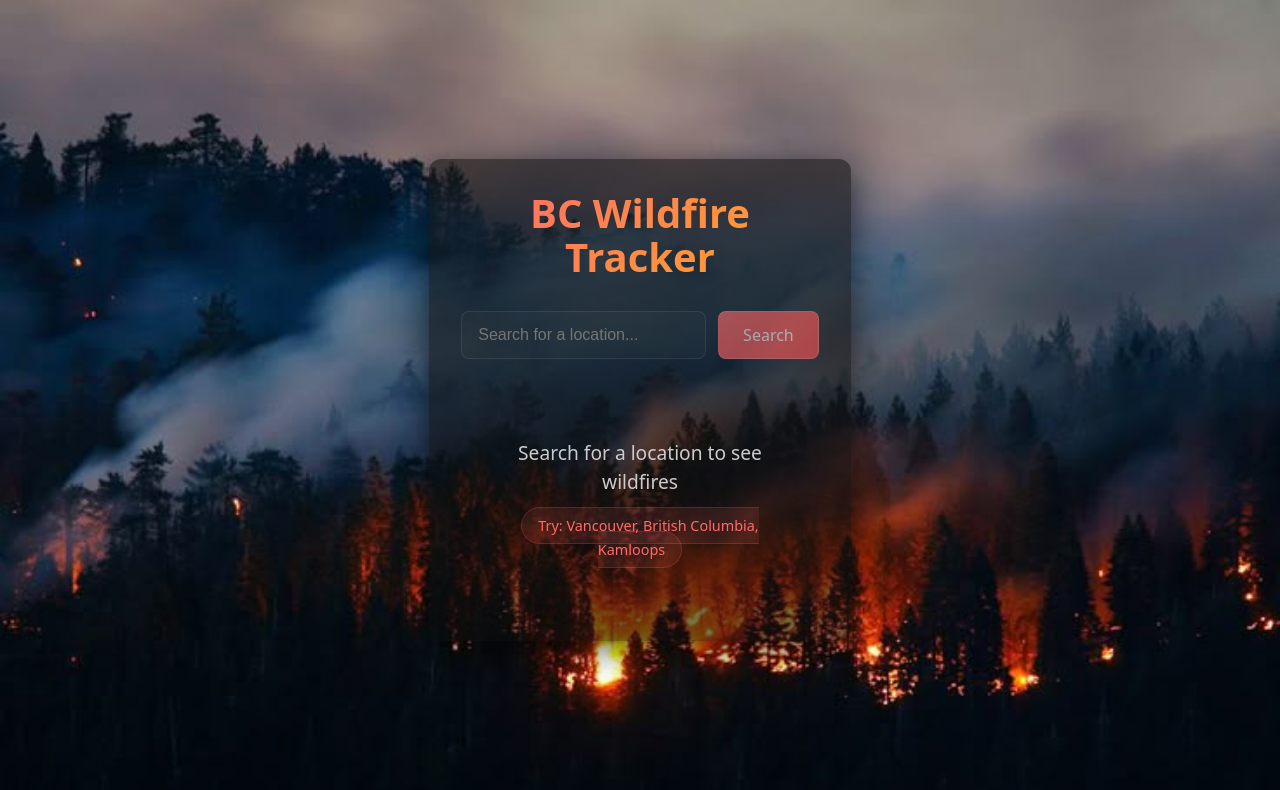
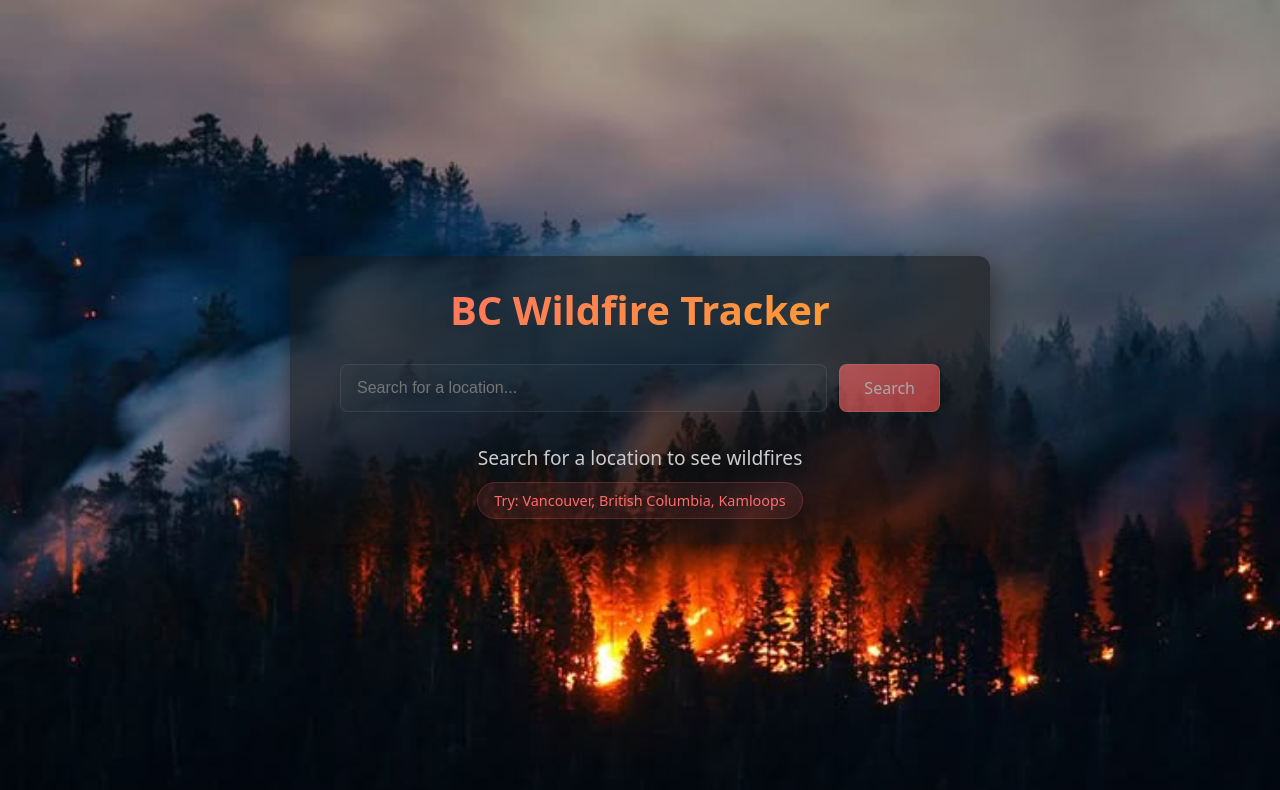
Before and after one commit to jymeng18/EnviroUp, a React (Vite) app in the folder frontend/: page / in a window 1280 px wide. Shown: the top 790 px of the page. Built offline with nearby package versions, Linux system fonts and the light colour scheme.

Commit message:
fixed some ui

```diff
--- a/frontend/src/App.css
+++ b/frontend/src/App.css
@@ -7,8 +7,8 @@
 
 /* App container shown as a translucent card so text is readable on top of background */
 .app {
-  width: calc(100% - 2rem);
-  max-width: 1000px;
+  width: 700px;
+  max-width: 2000px;
   margin: 2rem auto;
   background: linear-gradient(180deg, rgba(20,20,20,0.6), rgba(10,10,10,0.55));
   border-radius: 12px;
@@ -344,7 +344,6 @@
 /* Welcome Message */
 .welcome-message {
   text-align: center;
-  padding: 3rem 2rem;
   animation: fadeIn 0.8s ease;
 }
 
--- a/frontend/src/App.jsx
+++ b/frontend/src/App.jsx
@@ -2,7 +2,7 @@
 import { useState, useEffect } from 'react'
 import SearchBox from './searchBox'
 import MapComponent from './MapComponent'
-import {APIProvider} from 'vis.gl/react-google-maps'
+
 
 function App() {
   const [fires, setFires] = useState([])
@@ -52,20 +52,10 @@ function App() {
       )}
 
       {fires.length > 0 && showResults ? (
-        <div className="results-container">
-          <div className="fire-list">
-            <h2>Found {fires.length} wildfires</h2>
-            {fires.map((fire, idx) => (
-              <div key={idx} className="fire-item">
-                <h3>{fire.name}</h3>
-                <p> {fire.latitude}, {fire.longitude}</p>
-                <p> Severity: {fire.severity}</p>
-              </div>
-            ))}
-          </div>
+
 
           <MapComponent fires={fires} center={center} />
-        </div>
+
       ) : !isSearching ? (
         <div className="welcome-message">
           <p>Search for a location to see wildfires</p>
--- a/frontend/src/MapComponent.jsx
+++ b/frontend/src/MapComponent.jsx
@@ -3,7 +3,6 @@ import { MapContainer, TileLayer, Marker, Popup, useMap } from 'react-leaflet';
 import L from 'leaflet';
 import { Loader } from '@googlemaps/js-api-loader';
 import 'leaflet/dist/leaflet.css';
-import {APIProvider} from 'vis.gl/react-google-maps';
 import './App.css';
 
 
```
